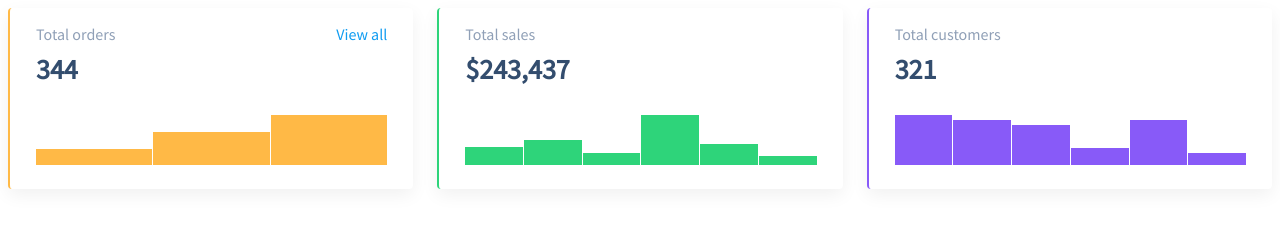
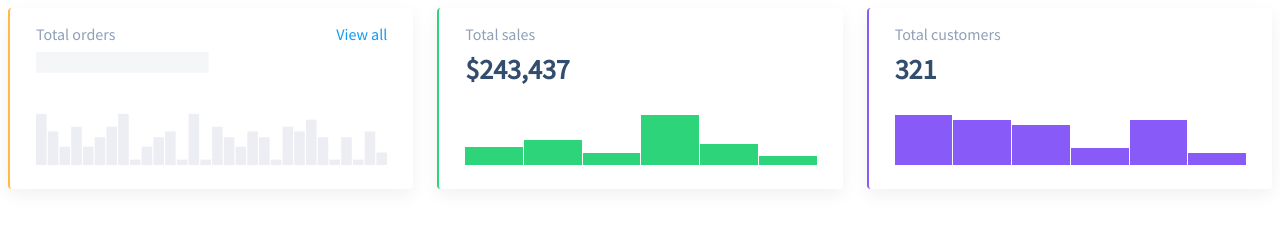
Before and after one commit to js-tasks-ru/js-20200928_bbbom, a website: page 04-oop-basic-intro-to-dom/1-column-chart/index.html in a window 1280 px wide. Drawn offline with Linux system fonts and the light colour scheme.

Commit message:
Delete test values

```diff
--- a/04-oop-basic-intro-to-dom/1-column-chart/index.html
+++ b/04-oop-basic-intro-to-dom/1-column-chart/index.html
@@ -16,7 +16,7 @@
     <script type="module">
       import ColumnChart from './index.js';
 
-      const ordersData = [10,20,30];
+      const ordersData = [];
       const salesData = [ 30, 40, 20, 80, 35, 15 ];
       const customersData = [ 100, 90, 80, 35, 90, 25 ];
 
```
